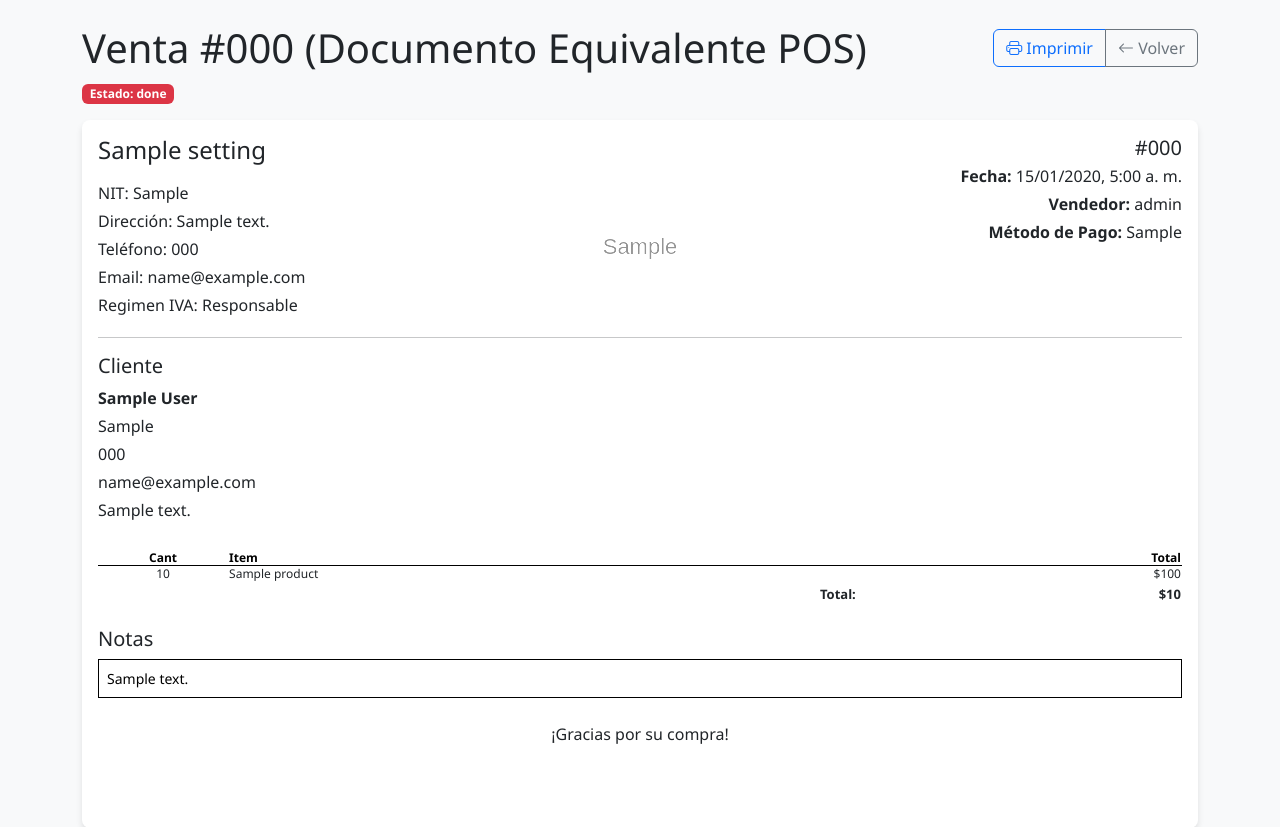
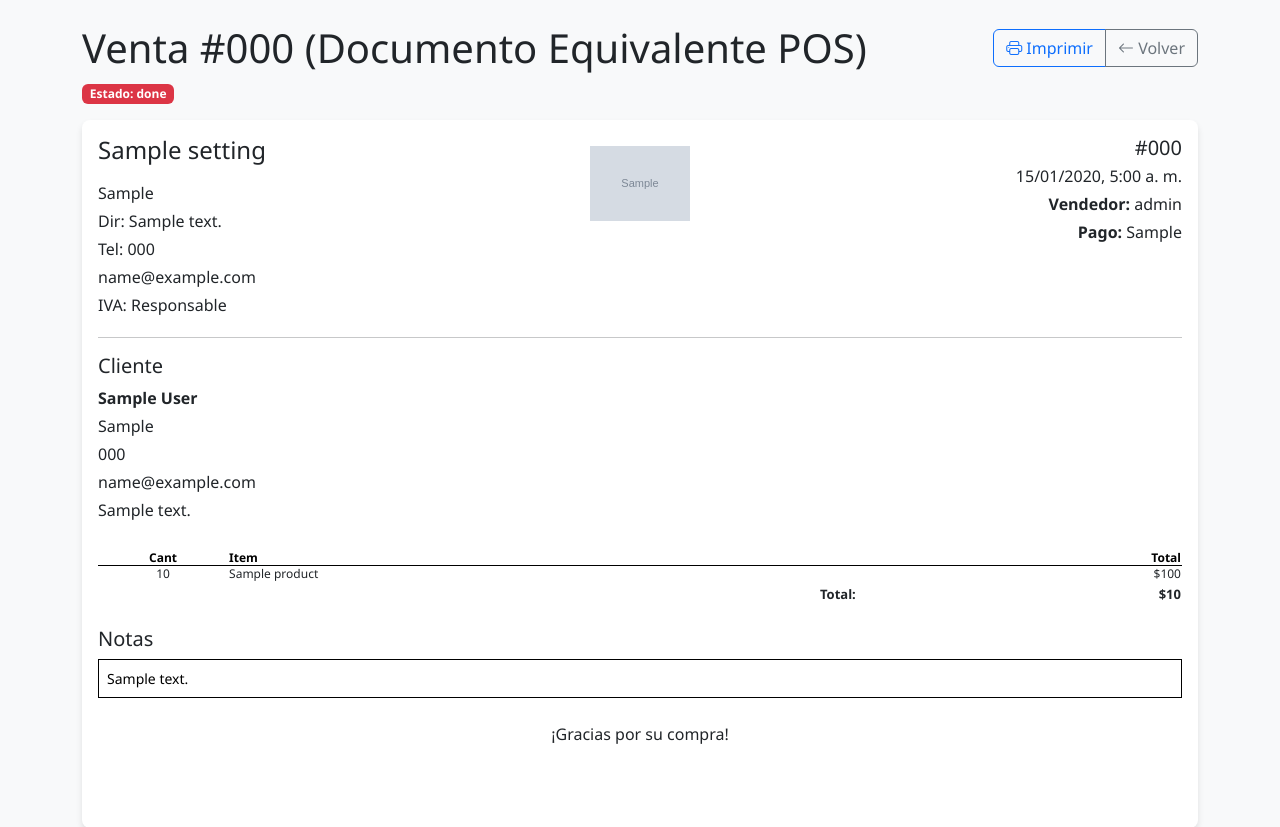
Before and after one commit to handresc1127/Green-POS, a Flask app: page /invoices/1 in a window 1280 px wide. Shown: the part 80-907 px from the top of the page. Run offline with Flask 3, Linux system fonts and the light colour scheme; a user stored in the database is signed in; tables that the repository leaves empty hold one stand-in row (values such as "Sample post"); grey boxes marked "Sample" are stand-in pictures.

Commit message:
Fix impresion

```diff
--- a/templates/invoices/view.html
+++ b/templates/invoices/view.html
@@ -1,3 +1,15 @@
+{#
+Impresora POS
+Speed 230 mm/s
+Barcode 2D support: QRCODE, PDF417, DATAMATRIX
+BlackMark SENS L,H:12,12
+Image NV Download: Yes
+Font:Customization:yes
+Char line Font A/B: 48/64
+Printing width: 72mm
+Default ASCII FONT: FONTA
+Default code page: Page0
+#}
 {% extends 'layout.html' %}
 
 {% block title %}Venta {{ invoice.number }} - {{ setting.business_name or 'Venta' }}{% endblock %}
@@ -47,10 +59,7 @@ endblock %}
     }
 
     .invoice-watermark img {
-        width: 200px;
-        height: 200px;
-        filter: grayscale(100%) contrast(190%) brightness(105%);
-        object-fit: contain;
+        width: 100px;
     }
 
     .invoice-content-layer {
@@ -201,8 +210,12 @@ endblock %}
         }
 
         /* Ocultar elementos que no queremos imprimir */
-        nav, .navbar, .d-print-none,
-        .alert, .btn-group, .modal {
+        nav,
+        .navbar,
+        .d-print-none,
+        .alert,
+        .btn-group,
+        .modal {
             display: none !important;
         }
 
@@ -284,20 +297,19 @@ endblock %}
                     <div class="col-6 col-md-6" id="invoiceBusinessBlock">
                         <h4 class="mb-3" id="invoiceBusinessName">{{ setting.business_name or 'Nombre de la Empresa' }}
                         </h4>
-                        {% if setting.nit %}<p class="mb-1" id="invoiceNIT">NIT: {{ setting.nit }}</p>{% endif %}
-                        {% if setting.address %}<p class="mb-1" id="invoiceAddress">Dirección: {{ setting.address }}</p>
+                        {% if setting.nit %}<p class="mb-1" id="invoiceNIT">{{ setting.nit }}</p>{% endif %}
+                        {% if setting.address %}<p class="mb-1" id="invoiceAddress">Dir: {{ setting.address }}</p>
                         {% endif %}
-                        {% if setting.phone %}<p class="mb-1" id="invoicePhone">Teléfono: {{ setting.phone }}</p>{%
+                        {% if setting.phone %}<p class="mb-1" id="invoicePhone">Tel: {{ setting.phone }}</p>{%
                         endif %}
-                        {% if setting.email %}<p class="mb-1" id="invoiceEmail">Email: {{ setting.email }}</p>{% endif
+                        {% if setting.email %}<p class="mb-1" id="invoiceEmail">{{ setting.email }}</p>{% endif
                         %}
-                        <p class="mb-1" id="invoiceIvaRegimen">Regimen IVA: {{ 'Responsable' if setting.iva_responsable
+                        <p class="mb-1" id="invoiceIvaRegimen">IVA: {{ 'Responsable' if setting.iva_responsable
                             else 'No responsable' }}</p>
                     </div>
                     <div class="col-6 col-md-6 text-end" id="invoiceMetaBlock">
                         <h5 class="mb-1" id="invoiceDocumentNumberLabel">#{{ invoice.number }}</h5>
                             <p class="mb-1" id="invoiceDate">
-                                <strong>Fecha:</strong>
                                 <span class="utc-datetime" id="invoiceDateValue" data-utc="{{ invoice.date.isoformat() }}">
                                     {{ invoice.date|format_tz_co }}
                                 </span>
@@ -305,7 +317,7 @@ endblock %}
                             <p class="mb-1" id="invoiceSeller"><strong>Vendedor:</strong> {{ invoice.user.username if
                                 invoice.user else 'N/D' }}</p>
                             <p class="mb-1" id="invoicePaymentMethod">
-                                <strong>Método de Pago:</strong>
+                            <strong>Pago:</strong>
                                 {{ {'cash': 'Efectivo', 'credit_card': 'Tarjeta de Crédito', 'debit_card': 'Tarjeta de
                                 Débito', 'transfer': 'Transferencia Bancaria'}.get(invoice.payment_method,
                                 invoice.payment_method) }}
```
Also changed, not shown: 1 other file.
